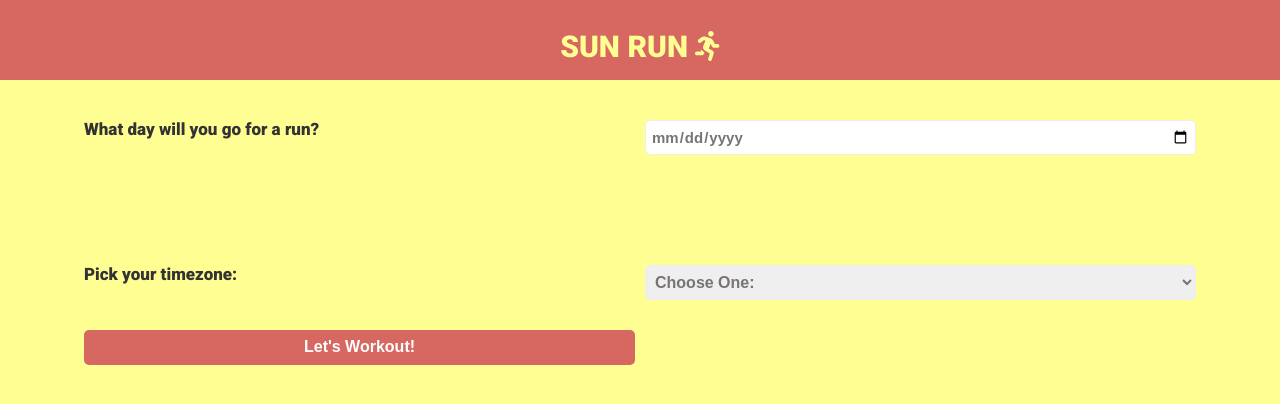
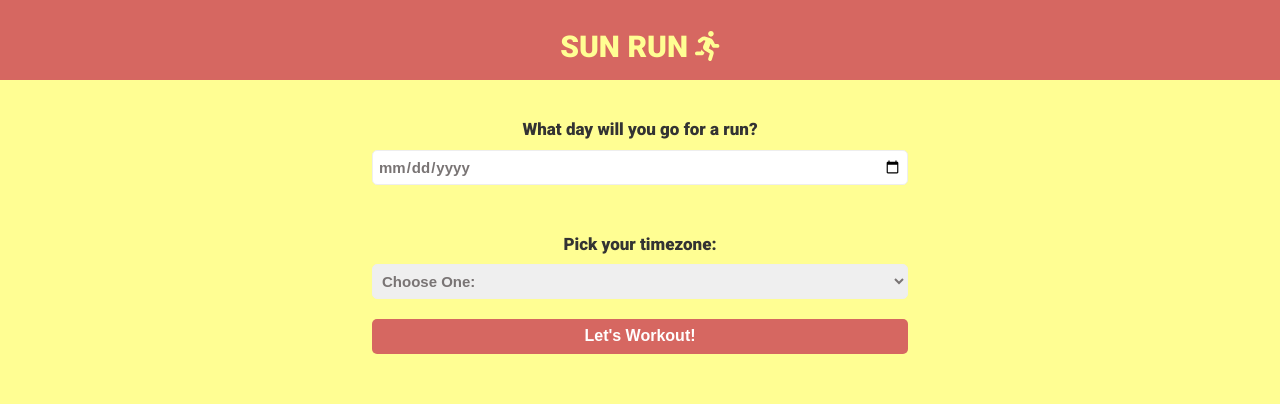
Before and after one commit to array-of-sunshine-2021/array-of-sunshine-api, a React (Create React App) app: page / in a window 1280 px wide. Shown: the top 404 px of the page. Built offline with nearby package versions, Linux system fonts and the light colour scheme.

Commit message:
adding styles

```diff
--- a/src/App.js
+++ b/src/App.js
@@ -94,7 +94,6 @@ function App() {
       </header>
 
       <Form
-
         submit={handleSubmit}
         date={dateInput}
         dateChange={handleDateInput}
--- a/src/Form.js
+++ b/src/Form.js
@@ -4,7 +4,9 @@ const Form = (props) => {
 
     return (
         //create a form that allows the user to select the date they plan on taking a run and what timezone they are in
-        <form action="" className="wrapper" >
+        <div className="wrapper">
+            <div className="headingForm">
+                <form>
                     <label htmlFor="dateInput">What day will you go for a run?</label>
                     <input
                     type="date" id="dateInput"
@@ -29,6 +31,8 @@ const Form = (props) => {
 
                     <button type="submit" onClick={props.submit}>Let's Workout!</button>
                 </form>
+            </div>
+        </div>
     )
 };
 
--- a/src/Results.js
+++ b/src/Results.js
@@ -5,6 +5,8 @@ import SunsetForm from './SunsetForm'
 import SunriseForm from './SunriseForm'
 import moment from 'moment'
 import 'moment-timezone'
+
+
 
 const Results = ({ apiResult , timeZone}) => {
 
@@ -64,10 +66,10 @@ const Results = ({ apiResult , timeZone}) => {
   //after the initial form is submitted, display the sunrise and sunset times
   //put the sunset and sunrise in a new form so that the user can choose the time of day they want to go for a run
     return (
-    <main className="wrapper">
-      <form>
-        <div className="sunRiseContainer">
-          <p>{timeZoneSelected}</p>
+    <div className="wrapper">
+      <main>
+        <form className="resultsContainer">
+          <div>
             {
               timeZoneSelected
                 ? <SunriseForm
@@ -77,18 +79,19 @@ const Results = ({ apiResult , timeZone}) => {
             }
           </div>
 
-        <div className="sunSetContainer">
-          <p>{sunsetTimeZonSelected}</p>
+          <div>
+
             {
               sunsetTimeZonSelected
                 ? <SunsetForm
-              sunSetTime = {sunsetTimeZonSelected}/>
+                sunSetTime = {sunsetTimeZonSelected}
+                />
                 : ''
             }
           </div>
         </form>
-
       </main>
+    </div>
   )
 };
 
--- a/src/SunriseForm.js
+++ b/src/SunriseForm.js
@@ -2,6 +2,8 @@
 
 import SunRiseRunDuration from './SunRiseRunDuration'
 import { useState } from 'react'
+
+import nounSunrise from './assets/nounSunrise.png'
 
 const SunriseForm = (prop) => {
     const [userSelect, setUserSelect] = useState('')
@@ -14,7 +16,9 @@ const SunriseForm = (prop) => {
 
      //once the sunrise and sunset times are displayed, create a button so the user can choose if they want to run and catch the sunrise
     return (
-        <div>
+        <div className="sunRiseContainer">
+            <p>Sunrise {prop.riseTime}</p>
+            <img className="sunriseImage" src={nounSunrise} alt="sunrise icon"/>
             <label htmlFor="sunInput">Run and watch the sunrise</label>
             <input type="radio" name="sunInput" className="sunInput" value="sunrise" onChange= {handleChange}/>
 
--- a/src/SunsetForm.js
+++ b/src/SunsetForm.js
@@ -2,6 +2,8 @@
 
 import SunsetRunDuration from './SunSetRunDuration'
 import { useState } from 'react'
+
+import nounSunset from './assets/nounSunset.png';
 
 const SunsetForm = (prop) => {
      const [userSelect, setUserSelect] = useState('')
@@ -14,7 +16,9 @@ const SunsetForm = (prop) => {
 
      //once the sunrise and sunset times are displayed, create a button so the user can choose if they want be back before the sunset
      return(
-          <div>
+          <div className="sunSetContainer">
+               <p>Sunset {prop.sunSetTime}</p>
+               <img className="sunsetImage" src={nounSunset} alt="sunset icon"/>
                <label htmlFor="sunInput">Run and watch the sunset</label>
                <input type="radio" name="sunInput" className="sunInput" value ="sunset" onChange={handleChange}/>
 
--- a/src/styles/App.scss
+++ b/src/styles/App.scss
@@ -1,9 +1,12 @@
 // App.scss
 
 @import "setup";
+@import "form";
+@import "mediaQueries";
+@import "results";
 
 * {
-  margin: 0;
+  margin: 0 auto;
   padding: 0;
   box-sizing: border-box;
 }
@@ -17,14 +20,11 @@
 }
 
 body {
-  // background-color: $yellow-color;
   font-family: $base-font;
   font-weight: 400;
   font-size: 1.6rem;
   color: #333333;
-  // background-color: $green-color;
   background-color: $yellow-color;
-  // color:$red-color;
 }
 
 header {
@@ -49,70 +49,3 @@ button {
   color: #ffffff;
   font-weight: 700;
 }
-
-// FORM STYLES
-
-form {
-  // text-align: center;
-  padding-top: 4rem;
-  display: flex;
-  flex-direction: column;
-  padding-left: 2rem;
-  padding-right: 2rem;
-
-  label {
-    margin-bottom: 1rem;
-    font-weight: 700;
-    font-size: 1.7rem;
-  }
-
-  input {
-    margin-bottom: 10rem;
-  }
-
-  .dateInput {
-    color: #797474;
-    font-size: 1.5rem;
-    padding: 0.7rem 0.5rem 0.7rem 0.5rem;
-    font-weight: 700;
-    border-radius: 5px;
-    border: 1px solid #eeeeee;
-  }
-  .timeZoneInput {
-    color: #797474;
-    padding: 0.7rem 0.5rem 0.7rem 0.5rem;
-    outline: none;
-    font-weight: 700;
-    border-radius: 5px;
-    border: 1px solid #eeeeee;
-  }
-
-  textarea:focus,
-  input:focus {
-    outline: none;
-  }
-}
-
-.runDuration {
-  margin: 2rem;
-  display: none;
-}
-
-.runDurationVisible {
-  margin: 2rem;
-  display: block;
-}
-
-
-@media (min-width: 500px) {
-  form {
-    display: grid;
-    gap: 10px 10px;
-    grid-template-columns: repeat(2, 1fr);
-  }
-
-  button {
-    width: 100%;
-    display: block;
-  }
-}
--- /dev/null
+++ b/src/styles/_form.scss
@@ -0,0 +1,39 @@
+// FORM STYLES
+
+form {
+    padding: 4rem 2rem 0 2rem;
+    display: flex;
+    flex-direction: column;
+
+    label {
+        margin-bottom: 1rem;
+        font-weight: 700;
+        font-size: 1.7rem;
+    }
+
+    input {
+        margin-bottom: 5rem;
+    }
+
+    .dateInput,
+    .timeZoneInput {
+        color: #797474;
+        font-size: 1.5rem;
+        padding: 0.7rem 0.5rem 0.7rem 0.5rem;
+        font-weight: 700;
+        border-radius: 5px;
+        border: 1px solid #eeeeee;
+    }
+    .timeZoneInput {
+        outline: none;
+    }
+
+    textarea:focus,
+    input:focus {
+    outline: none;
+    }
+}
+
+.headingForm {
+    max-width: 50%;
+}
--- /dev/null
+++ b/src/styles/_results.scss
@@ -0,0 +1,23 @@
+//Results Container
+
+.resultsContainer {
+    display: grid;
+    gap: 5rem;
+    grid-template-columns: repeat(2, 1fr);
+
+    p {
+        text-align: center;
+        font-size: 3rem;
+        font-weight: 900;
+    }
+
+    .sunSetContainer,
+    .sunRiseContainer {
+    background-color: $green-color;
+    padding: 1.5rem;
+}
+
+    .sunInput {
+        text-align: center;
+    }
+}
```
Also changed, not shown: src/styles/_mediaQueries.scss (added, +14 -0 lines), src/assets/nounSunrise.png (added), src/assets/nounSunset.png (added). Lines whose indentation alone changed are shown as unchanged.
